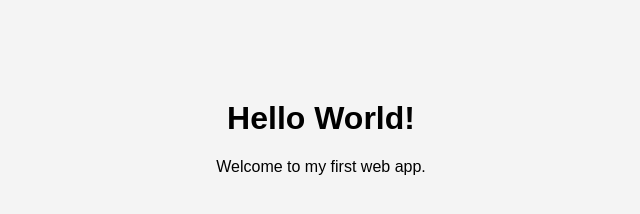
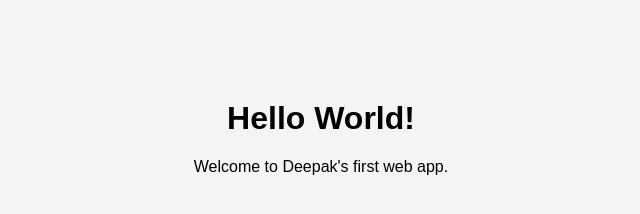
Before and after one commit to Deepakrrajani/devopsprac, a plain HTML site: page index.html in a window 1280 px wide. Shown: the full height of the page, 319-959 px from the left. Drawn offline with Linux system fonts and the light colour scheme.

Commit message:
Update index.html

```diff
--- a/index.html
+++ b/index.html
@@ -19,7 +19,7 @@
 <body>
     <div class="container">
         <h1>Hello World!</h1>
-        <p>Welcome to my first web app.</p>
+        <p>Welcome to Deepak's first web app.</p>
     </div>
 </body>
 </html>
```
